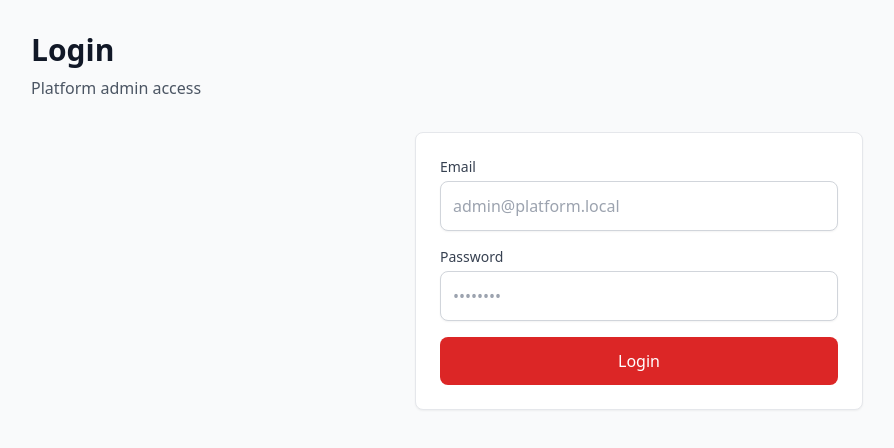
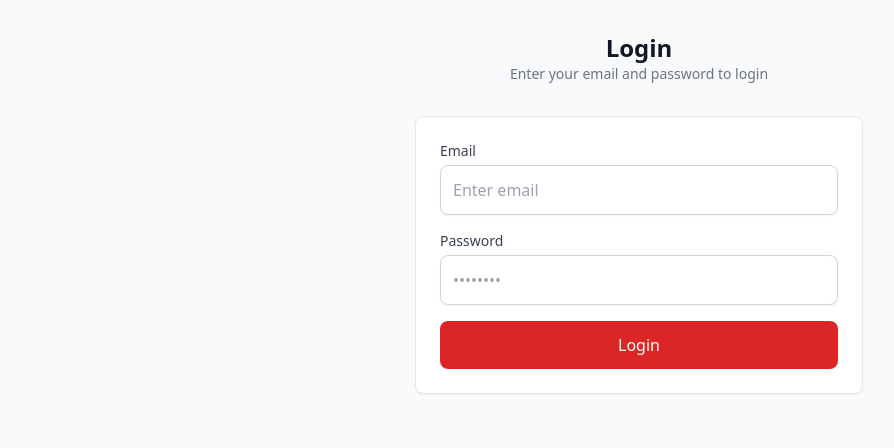
Before and after one commit to amiPuskar/kali-puja-budget, a Next.js app: page /login in a window 1280 px wide. Shown: the top 448 px of the page, without its empty margins (1-895 px from the left). Built offline with nearby package versions, Linux system fonts and the light colour scheme.

Commit message:
Update page.js

```diff
--- a/app/login/page.js
+++ b/app/login/page.js
@@ -46,7 +46,10 @@ export default function LoginPage() {
 
   return (
     <div className="space-y-6 sm:space-y-8">
-      <PageHeader title="Login" description="Platform admin access" showButton={false} />
+      <div>
+        <h1 className="text-2xl font-bold text-gray-900 text-center">Login</h1>
+        <p className="text-sm text-gray-500 text-center">Enter your email and password to login</p>
+      </div>
       <div className="card max-w-md mx-auto">
         <form onSubmit={onSubmit} className="space-y-4">
           <div>
@@ -56,7 +59,7 @@ export default function LoginPage() {
               className="input-field"
               value={email}
               onChange={(e) => setEmail(e.target.value)}
-              placeholder="admin@platform.local"
+              placeholder="Enter email"
               required
             />
           </div>
```
